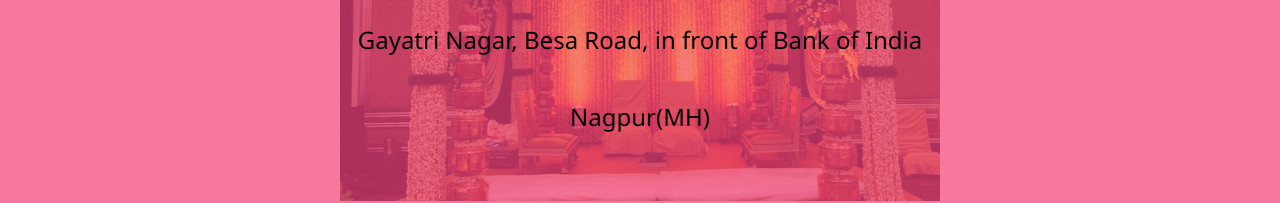
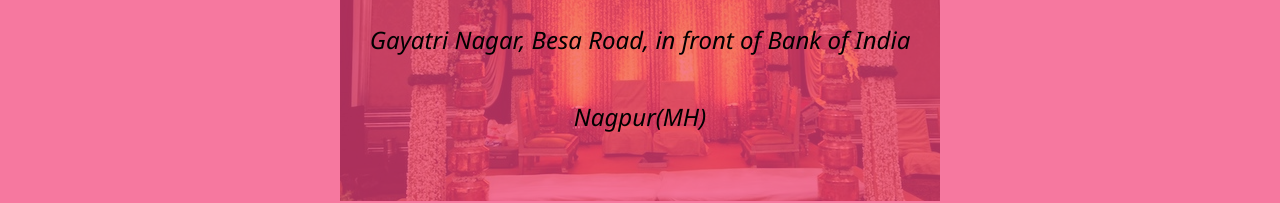
Before and after one commit to shwetakapse/shwetakapse.github.io, a plain HTML site: page index-edit.html in a window 1280 px wide. Shown: the part 3244-3447 px from the top of the page. Drawn offline with nearby package versions, Linux system fonts and the light colour scheme; files that its build step writes are made by us from their sources.

Commit message:
Update index-edit.html

```diff
--- a/index-edit.html
+++ b/index-edit.html
@@ -163,10 +163,10 @@
 
               <h2 class="invitaion_teext big-text animated text-warning" data-animation="fadeIn" data-animation-delay="100" style="font-weight: bold; font-size: 50px;">'Mantra Celebrations'</h2>
         <h3 class="big-text animated" data-animation="fadeIn" data-animation-delay="100" >
-                Gayatri Nagar, Besa Road, in front of Bank of India
+          <i>  Gayatri Nagar, Besa Road, in front of Bank of India </i>
               </h3>
               <h3 class="big-text animated" data-animation="fadeIn" data-animation-delay="100" >
-                Nagpur(MH)
+                <i> Nagpur(MH) </i>
               </h3>
 
   </div>
```
